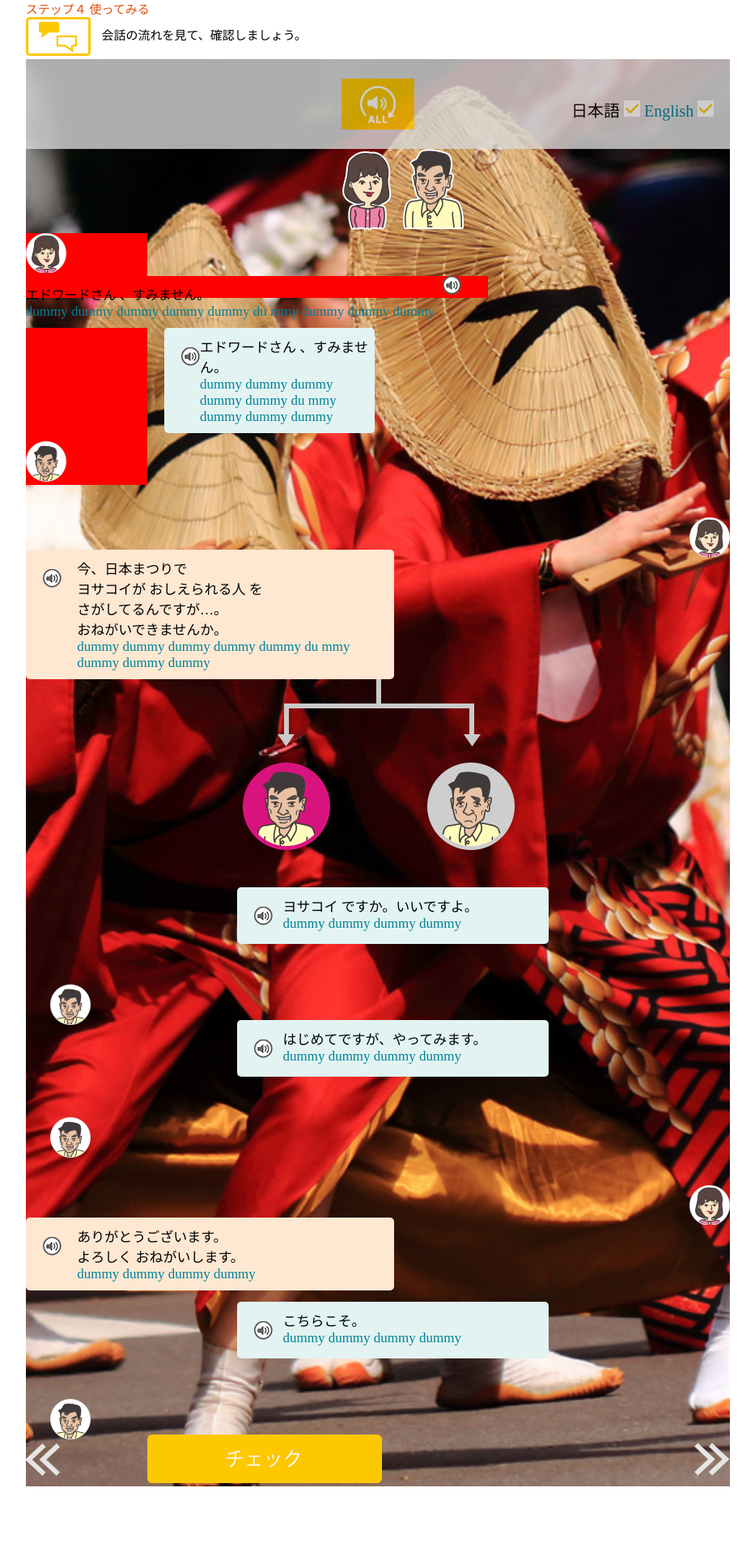
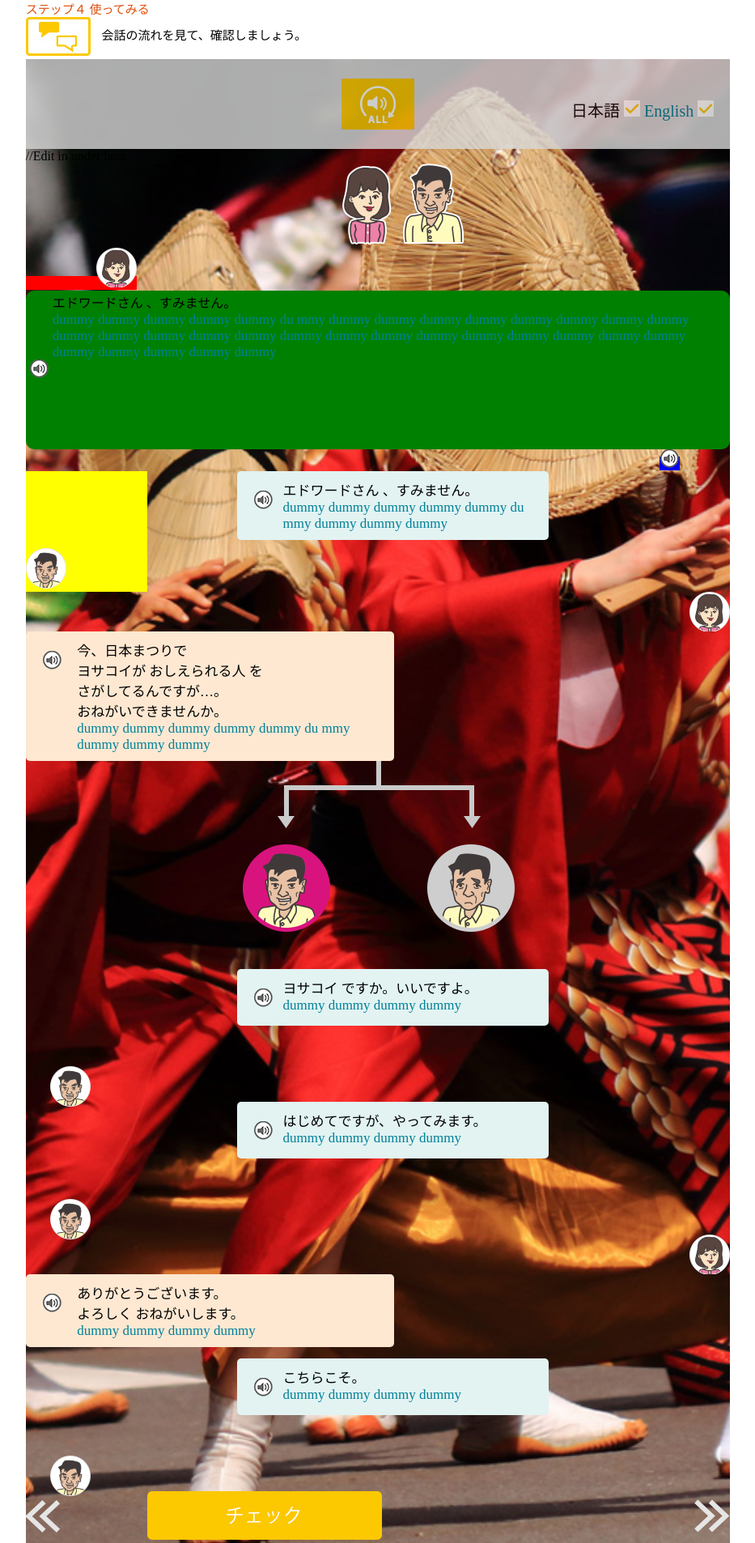
Before and after one commit to QuangThoai/quangthoai.github.io, a PHP site: page / in a window 1280 px wide. Shown: the part 164-2070 px from the top of the page at 81% size, without its empty margins (173-1106 px from the left). Before the commit the page ends 2000 px from the top, so only its background shows below. Run offline with PHP 8.4, Linux system fonts and the light colour scheme.

Commit message:
upload bai 3 fix bai 2

```diff
--- a/Reponsive/bai1/CSS/bai1.css
+++ b/Reponsive/bai1/CSS/bai1.css
@@ -69,24 +69,36 @@ body{
   position: relative;
   left: 39%;
 }
+
+
+
+
+
+
+
+
+
 .row{
   width: 100%;
   display: inline-block;
 }
 .col-1{
-  width: 17.2%;
-  position: relative;
+  height: auto;
   background-color: red;
+  display: inline;
+}
+.col-1 img{
+    padding-left: 10%;
 }
 .col-2{
   width: 65.6%;
-  position: relative;
-  background-color: red;
+  display: inline;
+  background-color: blue;
 }
 .col-3{
   width: 17.2%;
   position: relative;
-  background-color: red;
+  background-color: yellow;
 }
 .col-4{
   width: 10%;
@@ -100,11 +112,7 @@ body{
 .col-7{
   width: 10%;
 }
-.chat-ava-women{
-  width: 10%;
-  height: 80px;
-  float: left;
-  margin-right:30px;
+.col-1 img{
 }
 .chat-ava-women img{
   float: right;
--- a/Reponsive/bai1/index.html
+++ b/Reponsive/bai1/index.html
@@ -34,25 +34,67 @@
 						</li>
 					</ul>
 				</div>
+
+
+
+
+
+
+
+
+
+
+
+
+
+
+				//Edit in under here
+
+
+
+
+
+
+
+
+
 				<div class="mess-content">
 					<img src="CSS/images/pic_man_woman.png" alt="man-woman" class="avatar">
 					<div class="row">
 						<div class="col-1">
 								<img src="CSS/images/pic_women.png" alt="women">
-
 						</div>
 						<div class="col-2">
+							<table style="background-color: green; border-radius: 10px; ">
+								<tr>
+									<td>
+										<table style="height: 100%">
+											<tr>
+												<td></td>
+											</tr>
+											<tr>
+												<td><img src="CSS/images/pic_sound.png" alt="sound"></td>
+											</tr>
+											<tr>
+												<td></td>
+											</tr>
+										</table>
+									</td>
+									<td>
+										<p>エドワードさん 、すみません。</p>
+										<p class="pDummy">dummy dummy dummy dummy dummy du
+											mmy dummy dummy dummy dummy dummy dummy dummy dummy dummy dummy dummy dummy dummy dummy dummy dummy dummy dummy dummy dummy dummy dummy dummy dummy dummy dummy dummy  </p>
+										<br/><br/><br/><br/><br/><br/>
+									</td>
+								</tr>
+							</table>
+							<img src="CSS/images/pic_sound.png" alt="sound">
+								<div class="chat">
 
-																	<img src="CSS/images/pic_sound.png" alt="sound">
-
-								<div class="chat">
-									<p>エドワードさん 、すみません。</p>
-									<p class="pDummy">dummy dummy dummy dummy dummy du
-										mmy dummy dummy dummy  </p>
 								</div>
-
 						</div>
 					</div>
+
 
 					<div class="row">
 						<div class="col-1"></div>
```
Also changed, not shown: Reponsive/bai2/JavaScript/bai2.js (+8 -1 lines).
